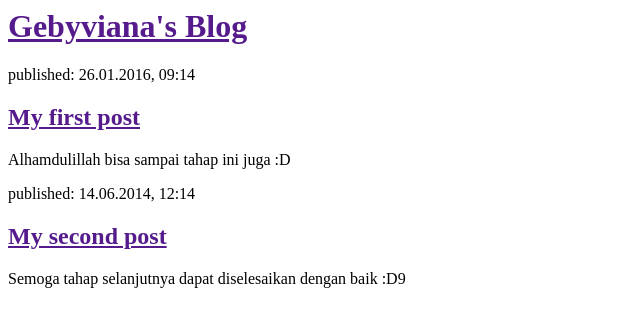
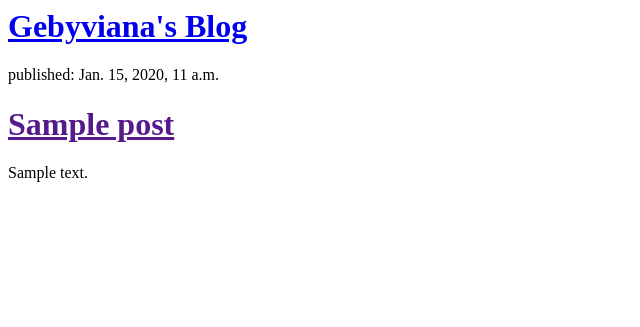
Before and after one commit to gebyviana/my-first-blog, a Django app: template blog/templates/blog/post_list.html in a window 1280 px wide. Shown: the top 327 px of the page, without its empty margins (0-640 px from the left). Run offline with Django 3.2, Linux system fonts and the light colour scheme; the template is opened without the code that fills it: values that come from a table or form of the project are taken from there, others are empty; tables that the repository leaves empty hold one stand-in row (values such as "Sample post").

Commit message:
Modified templates to display posts from database.

```diff
--- a/blog/templates/blog/post_list.html
+++ b/blog/templates/blog/post_list.html
@@ -3,20 +3,16 @@
         <title>Gebyviana's Blog</title>
     </head>
     <body>
-        <div>
-            <h1><a href="">Gebyviana's Blog</a></h1>
-        </div>
+	<div>
+		<h1><a href="/">Gebyviana's Blog</a></h1>
+	</div>
 
-        <div>
-            <p>published: 26.01.2016, 09:14</p>
-            <h2><a href="">My first post</a></h2>
-            <p>Alhamdulillah bisa sampai tahap ini juga :D</p>
-        </div>
-
-        <div>
-            <p>published: 14.06.2014, 12:14</p>
-            <h2><a href="">My second post</a></h2>
-            <p>Semoga tahap selanjutnya dapat diselesaikan dengan baik :D9</p>
-        </div>
+	{% for post in posts %}
+		<div>
+			<p>published: {{ post.published_date }}</p>
+			<h1><a href="">{{ post.title }}</a></h1>
+			<p>{{ post.text|linebreaksbr }}</p>
+		</div>
+	{% endfor %}
     </body>
 </html>
--- a/blog/views.py
+++ b/blog/views.py
@@ -1,6 +1,9 @@
 from django.shortcuts import render
+from django.utils import timezone
+from .models import Post
 
 # Create your views here.
 
 def post_list(request):
-    return render(request, 'blog/post_list.html', {})
+	posts = Post.objects.filter(published_date__lte=timezone.now()).order_by('published_date')
+	return render (request, 'blog/post_list.html', {'posts': posts})
```
